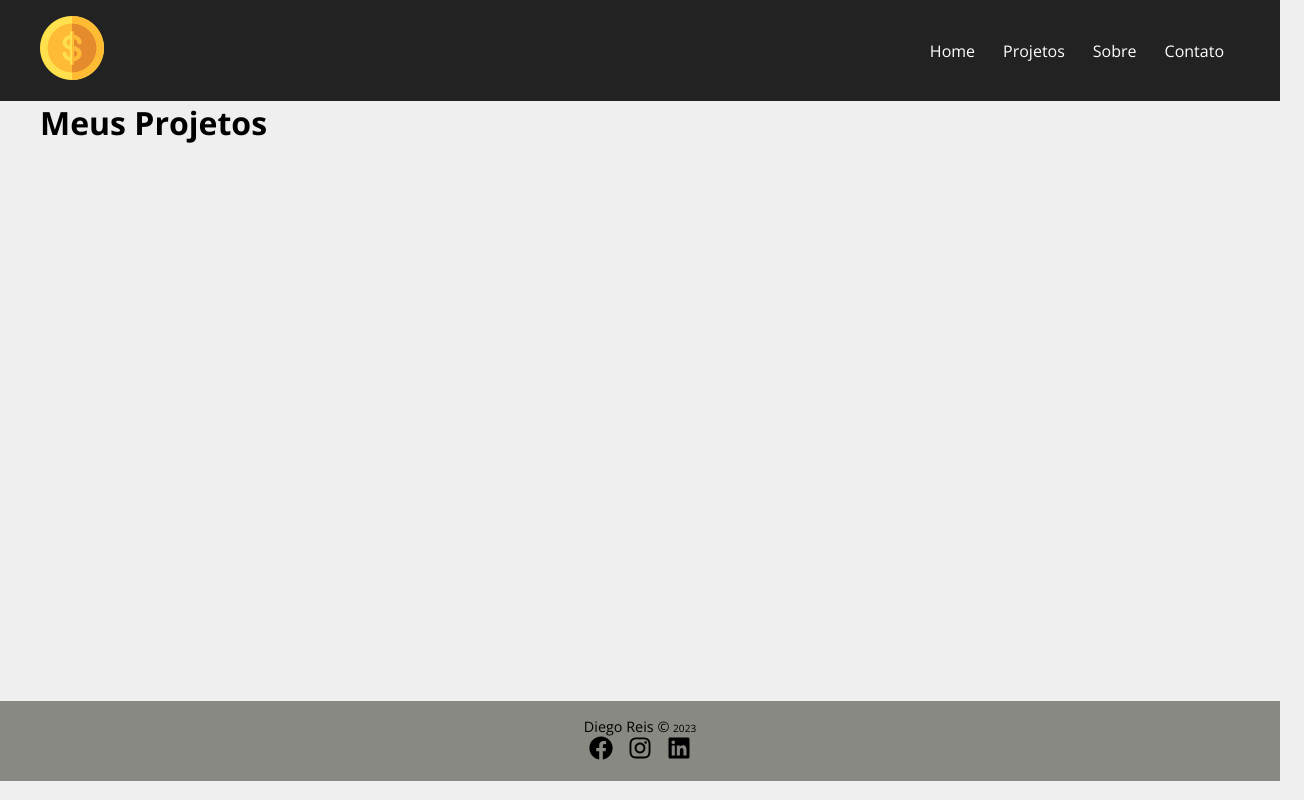
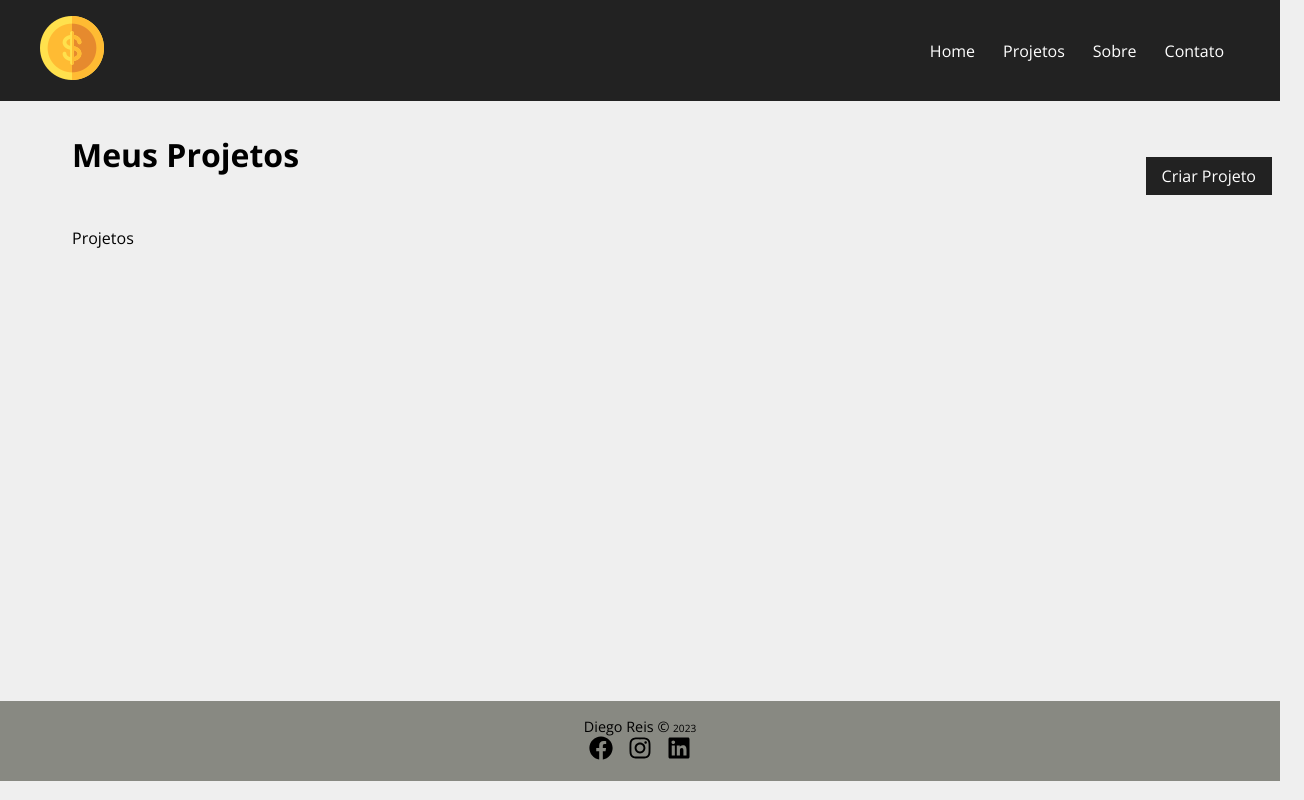
Before and after one commit to DiegoReso/Costs-React, a React (Create React App) app: page /projetos in a window 1280 px wide. Shown: the whole page, 1304 px wide, since content can reach past the window. Built offline with nearby package versions, Linux system fonts and the light colour scheme.

Commit message:
change projects and css

```diff
--- a/src/components/pages/Projects.js
+++ b/src/components/pages/Projects.js
@@ -1,7 +1,8 @@
 import Message from "../layout/Message"
 import { useLocation } from "react-router-dom"
-
-
+import styles from './Projects.module.css'
+import Container from "../layout/Container"
+import LinkButton from "../layout/LinkButton"
 
 function Projects(){
 
@@ -16,9 +17,15 @@
 
 
   return(
-    <div>
+    <div className={styles.project_container}>
+      <div className={styles.title_container}>
       <h1>Meus Projetos</h1>
+      <LinkButton to="/novoprojeto" text="Criar Projeto"/>
+      </div>
       { message &&  <Message msg={message} type="success"/>}
+      <Container customClass="start">
+        <p>Projetos</p>
+      </Container>
     </div>
   )
 }
--- /dev/null
+++ b/src/components/pages/Projects.module.css
@@ -0,0 +1,10 @@
+.project_container{
+  padding: 2em;
+
+}
+
+.title_container{
+  display: flex;
+  justify-content: space-between;
+  margin-bottom: 2em;
+}
```
